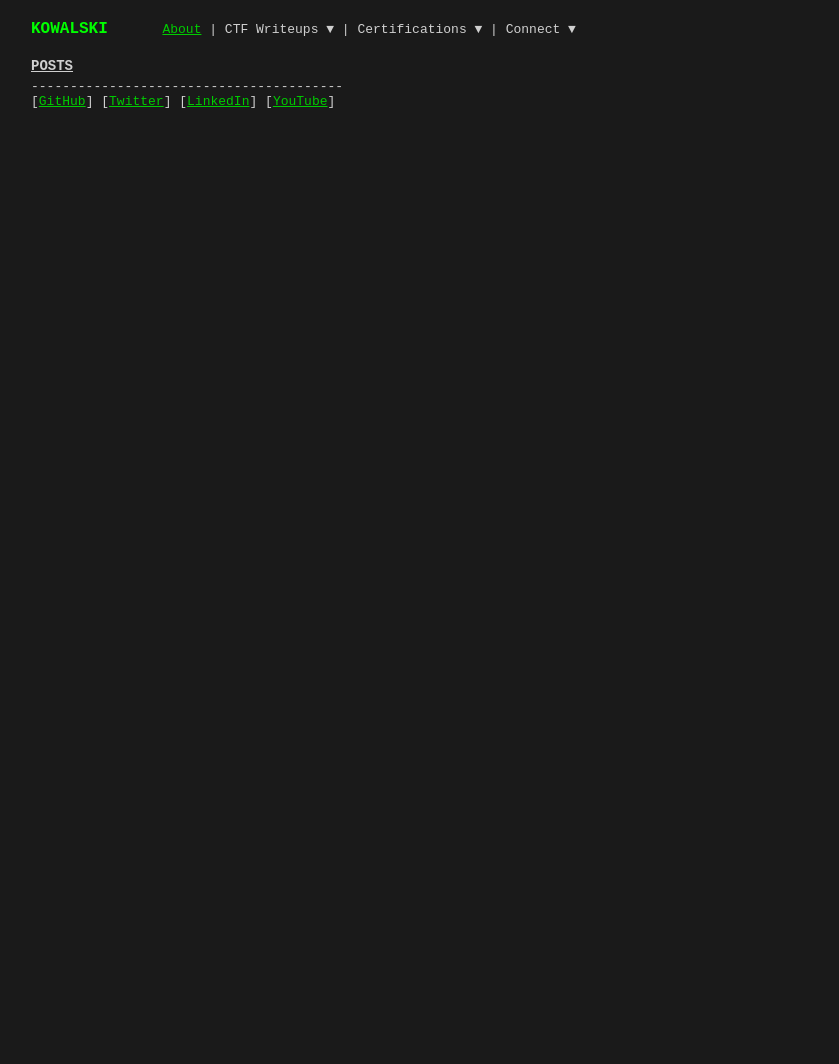
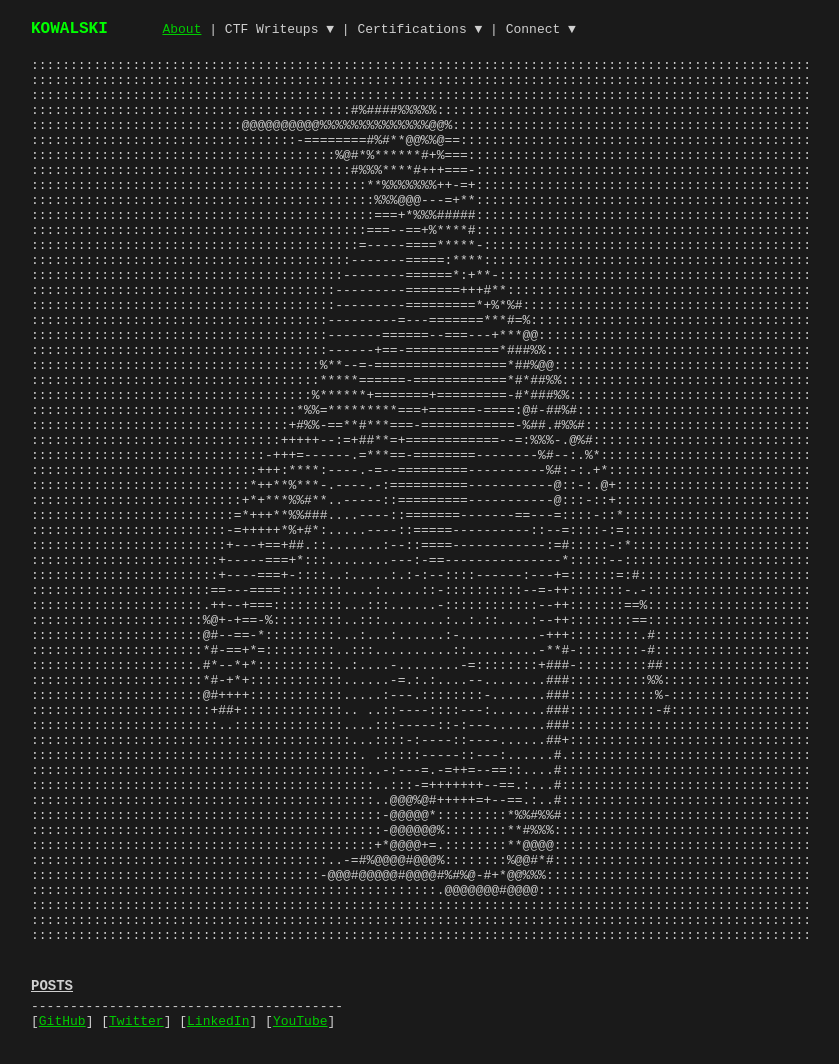
Before and after one commit to kowalski-blog/kowalski-blog.github.io, a Jekyll site: the page built from index.html, in a window 1280 px wide. Shown: the whole page, without its empty margins (209-1048 px from the left). Built offline with Jekyll 4.4.1, drawn with Linux system fonts in a browser that asks for light colours; before the commit the page ends 900 px from its top, so only the background shows below that.

Commit message:
Update index.html

```diff
--- a/index.html
+++ b/index.html
@@ -2,6 +2,67 @@
 layout: default
 ---
 <div class="man-page">
+    <pre class="ascii-art">
+::::::::::::::::::::::::::::::::::::::::::::::::::::::::::::::::::::::::::::::::::::::::::::::::::::
+::::::::::::::::::::::::::::::::::::::::::::::::::::::::::::::::::::::::::::::::::::::::::::::::::::
+::::::::::::::::::::::::::::::::::::::::::::::::::::::::::::::::::::::::::::::::::::::::::::::::::::
+:::::::::::::::::::::::::::::::::::::::::#%####%%%%%::::::::::::::::::::::::::::::::::::::::::::::::
+:::::::::::::::::::::::::::@@@@@@@@@@%%%%%%%%%%%%%%@@%::::::::::::::::::::::::::::::::::::::::::::::
+::::::::::::::::::::::::::::::::::-========#%#**@@%%@==:::::::::::::::::::::::::::::::::::::::::::::
+:::::::::::::::::::::::::::::::::::::::%@#*%******#+%===::::::::::::::::::::::::::::::::::::::::::::
+:::::::::::::::::::::::::::::::::::::::::#%%%****#+++===-:::::::::::::::::::::::::::::::::::::::::::
+:::::::::::::::::::::::::::::::::::::::::::**%%%%%%%++-=+:::::::::::::::::::::::::::::::::::::::::::
+::::::::::::::::::::::::::::::::::::::::::::%%%@@@---=+**:::::::::::::::::::::::::::::::::::::::::::
+::::::::::::::::::::::::::::::::::::::::::::===+*%%%#####:::::::::::::::::::::::::::::::::::::::::::
+:::::::::::::::::::::::::::::::::::::::::::===--==+%****#:::::::::::::::::::::::::::::::::::::::::::
+::::::::::::::::::::::::::::::::::::::::::=-----====*****-::::::::::::::::::::::::::::::::::::::::::
+:::::::::::::::::::::::::::::::::::::::::-------=====:****::::::::::::::::::::::::::::::::::::::::::
+::::::::::::::::::::::::::::::::::::::::--------======*:+**-::::::::::::::::::::::::::::::::::::::::
+:::::::::::::::::::::::::::::::::::::::---------=======+++#**:::::::::::::::::::::::::::::::::::::::
+:::::::::::::::::::::::::::::::::::::::---------=========*+%*%#:::::::::::::::::::::::::::::::::::::
+::::::::::::::::::::::::::::::::::::::---------=---=======***#=%::::::::::::::::::::::::::::::::::::
+::::::::::::::::::::::::::::::::::::::-------======--===---+***@@:::::::::::::::::::::::::::::::::::
+::::::::::::::::::::::::::::::::::::::------+==-============*###%%::::::::::::::::::::::::::::::::::
+:::::::::::::::::::::::::::::::::::::%**--=-=================*##%@@:::::::::::::::::::::::::::::::::
+:::::::::::::::::::::::::::::::::::::*****======-============*#*##%%::::::::::::::::::::::::::::::::
+::::::::::::::::::::::::::::::::::::%******+=======+=========-#*###%%:::::::::::::::::::::::::::::::
+::::::::::::::::::::::::::::::::::*%%=*********===+======-====:@#-##%#::::::::::::::::::::::::::::::
+:::::::::::::::::::::::::::::::::+#%%-==**#***===-============-%##.#%%#:::::::::::::::::::::::::::::
+::::::::::::::::::::::::::::::::+++++--:=+##**=+============--=:%%%-.@%#::::::::::::::::::::::::::::
+::::::::::::::::::::::::::::::-+++=------.=***==-========--------%#--:.%*:::::::::::::::::::::::::::
+:::::::::::::::::::::::::::::+++:****:----.-=--=========----------%#:-:.+*::::::::::::::::::::::::::
+::::::::::::::::::::::::::::*++**%***-.----.-:==========-----------@::-:.@+:::::::::::::::::::::::::
+:::::::::::::::::::::::::::+*+***%%#**..-----::=========-----------@:::-::+:::::::::::::::::::::::::
+::::::::::::::::::::::::::=*+++**%%###....----::=======-------==---=::::-::*::::::::::::::::::::::::
+:::::::::::::::::::::::::-=+++++*%+#*:.....----::=====----------::--=::::-:=::::::::::::::::::::::::
+:::::::::::::::::::::::::+---+==+##.::.......:--::====------------:=#:::::-:*:::::::::::::::::::::::
+::::::::::::::::::::::::+-----===+*:::........---:-==---------------*:::::--::::::::::::::::::::::::
+::::::::::::::::::::::::+----===+-::::..:.....:.:-:--::::------:---+=::::::=:#::::::::::::::::::::::
+:::::::::::::::::::::::==---====::::::::....:.....::-::::::::::--=-++:::::::-.-:::::::::::::::::::::
+::::::::::::::::::::::.++--+===:::::::::...:::......-::::::::::::--++:::::::==%:::::::::::::::::::::
+::::::::::::::::::::::%@+-+==-%:::::::::..:::........:..:.::....:--++::::::::==:::::::::::::::::::::
+::::::::::::::::::::::@#--==-*:::::::::...:...:......:-..........-+++:::::::::.#::::::::::::::::::::
+::::::::::::::::::::::*#-==+*=:::::::::..:::..........::.........-**#-::::::::-#::::::::::::::::::::
+:::::::::::::::::::::.#*--*+*::::::::::..:....-........-=::::::::+###-:::::::::##:::::::::::::::::::
+::::::::::::::::::::::*#-+*+::::::::::::......-=.:.:....--........###::::::::::%%:::::::::::::::::::
+::::::::::::::::::::::@#++++::::::::::::.....:---.::::::::-.......###:::::::::::%-::::::::::::::::::
+:::::::::::::::::::::::+##+:::::::::::::.. ..::----::::---:.......###:::::::::::-#::::::::::::::::::
+::::::::::::::::::::::::..::::::::::::::....:::-----::-:---.......###:::::::::::::::::::::::::::::::
+:::::::::::::::::::::::::::::::::::::::::...::::-:----::----......##+:::::::::::::::::::::::::::::::
+::::::::::::::::::::::::::::::::::::::::::. .:::::-----::---:......#.:::::::::::::::::::::::::::::::
+:::::::::::::::::::::::::::::::::::::::::::..-:---=.-=++=--==::....#::::::::::::::::::::::::::::::::
+::::::::::::::::::::::::::::::::::::::::::::..:::-=+++++++--==.:...#::::::::::::::::::::::::::::::::
+::::::::::::::::::::::::::::::::::::::::::::..@@@%@#+++++=+--==.:..#::::::::::::::::::::::::::::::::
+:::::::::::::::::::::::::::::::::::::::::::::-@@@@@*:::::::::*%%#%%#::::::::::::::::::::::::::::::::
+:::::::::::::::::::::::::::::::::::::::::::::-@@@@@@%::::::::**#%%%:::::::::::::::::::::::::::::::::
+::::::::::::::::::::::::::::::::::::::::::::+*@@@@+=.::::::::**@@@@:::::::::::::::::::::::::::::::::
+::::::::::::::::::::::::::::::::::::::..-=#%@@@@#@@@%::::::::%@@#*#:::::::::::::::::::::::::::::::::
+:::::::::::::::::::::::::::::::::::::-@@@#@@@@@#@@@@#%#%@-#+*@@%%%::::::::::::::::::::::::::::::::::
+::::::::::::::::::::::::::::::::::::::::::::::::::::.@@@@@@@#@@@@:::::::::::::::::::::::::::::::::::
+::::::::::::::::::::::::::::::::::::::::::::::::::::::::::::::::::::::::::::::::::::::::::::::::::::
+::::::::::::::::::::::::::::::::::::::::::::::::::::::::::::::::::::::::::::::::::::::::::::::::::::
+::::::::::::::::::::::::::::::::::::::::::::::::::::::::::::::::::::::::::::::::::::::::::::::::::::
+    </pre>
     <section>
         <h1>POSTS</h1>
         {% for post in site.posts %}
```
